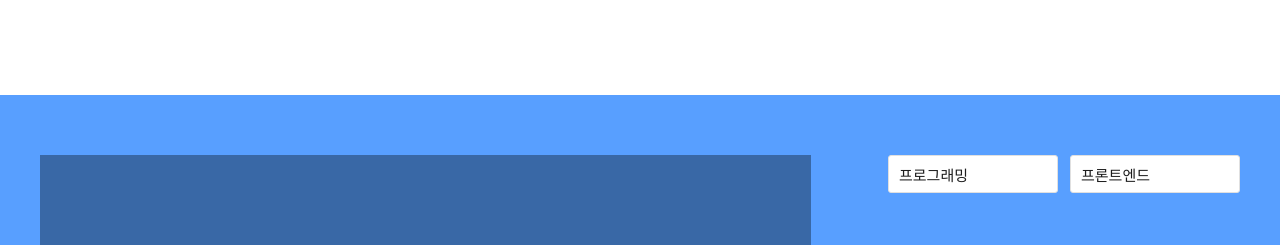
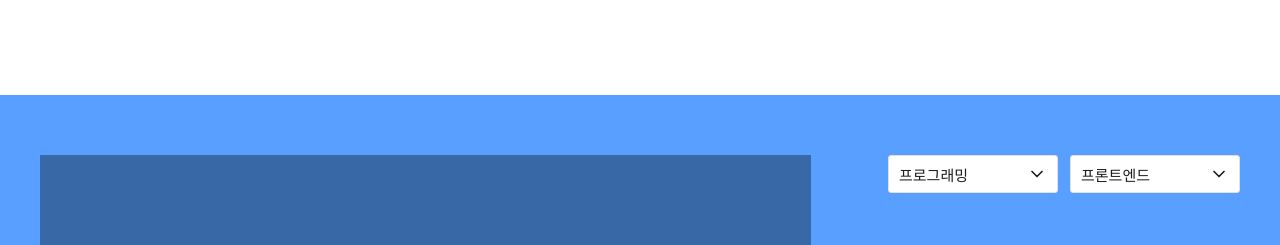
Before and after one commit to demain18/TeamFreeChart_client, a React (Create React App) app: page / in a window 1280 px wide. Shown: the top 245 px of the page. Built offline with nearby package versions, Linux system fonts and the light colour scheme; a small style sheet from the web is missing.

Commit message:
[추가] : InfoArea/ DownIcon 추가,  - DownIcon 추가 및 적용하였습니다.

```diff
--- a/src/components/Home/MainWageArea/InfoArea/index.jsx
+++ b/src/components/Home/MainWageArea/InfoArea/index.jsx
@@ -5,8 +5,14 @@ function index() {
     <Fragment>
       <S.Layout>
         <S.SelectWrapper>
-          <S.Select>프로그래밍</S.Select>
-          <S.Select>프론트엔드</S.Select>
+          <S.Select>
+            프로그래밍
+            <S.DownIcon />
+          </S.Select>
+          <S.Select>
+            프론트엔드
+            <S.DownIcon />
+          </S.Select>
         </S.SelectWrapper>
         <S.InfoArea>
           <S.InfoTitle>웹 프론트엔드 개발 평균급여</S.InfoTitle>
--- a/src/components/Home/MainWageArea/InfoArea/style.js
+++ b/src/components/Home/MainWageArea/InfoArea/style.js
@@ -1,4 +1,5 @@
 import styled from "styled-components";
+import { FiChevronDown } from "react-icons/fi";
 
 export const Layout = styled.div`
   display: flex;
@@ -10,7 +11,10 @@ export const Layout = styled.div`
   /* background-color: #f2f2f2;
   opacity: 0.2; */
 `;
-
+export const DownIcon = styled(FiChevronDown)`
+  width: 20px;
+  height: 20px;
+`;
 export const SelectWrapper = styled.div`
   width: 100%;
   display: flex;
@@ -21,7 +25,7 @@ export const Select = styled.div`
   cursor: pointer;
   display: flex;
   padding: 0px 10px;
-  justify-content: flex-start;
+  justify-content: space-between;
   align-items: center;
   font-size: 15px;
   color: #1d1d1d;
@@ -62,6 +66,8 @@ export const InfoWageValue = styled.div`
     font-size: 18px;
     font-weight: normal;
     margin-bottom: 10px;
+    font-weight: 300;
+    /*폰트 굵기 조정*/
   }
 `;
 
```
